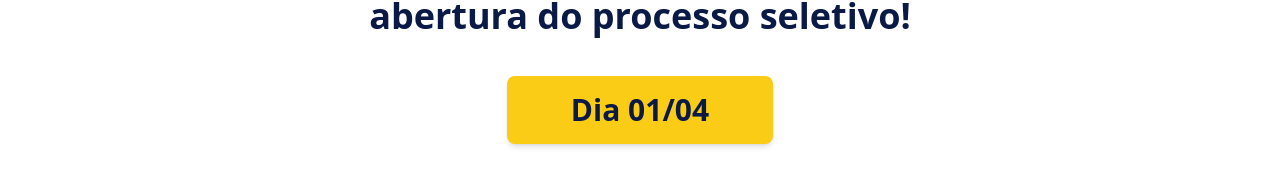
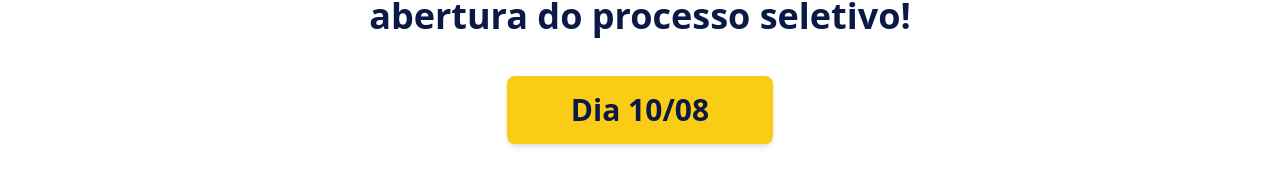
Before and after one commit to thadeu-ct/processo-seletivo-riobotz, a React (Vite) app: page / in a window 1280 px wide. Shown: the part 2880-3074 px from the top of the page. Built offline with nearby package versions, Linux system fonts and the light colour scheme; no server answers.

Commit message:
Atualizando as datas

```diff
--- a/src/features/CallToAction.jsx
+++ b/src/features/CallToAction.jsx
@@ -12,7 +12,7 @@ function CallToAction() {
           to="/cadastro"
           className="bg-yellow-400 text-[#0a1945] font-black py-4 px-16 rounded-lg text-3xl transition-transform hover:scale-105 shadow-md hover:shadow-xl"
         >
-          Dia 01/04
+          Dia 10/08
         </Link>
         <div className="space-y-6 mt-2">
           <p className="text-[#0a1945] font-extrabold text-xl md:text-2xl max-w-2xl mx-auto leading-relaxed">
```
